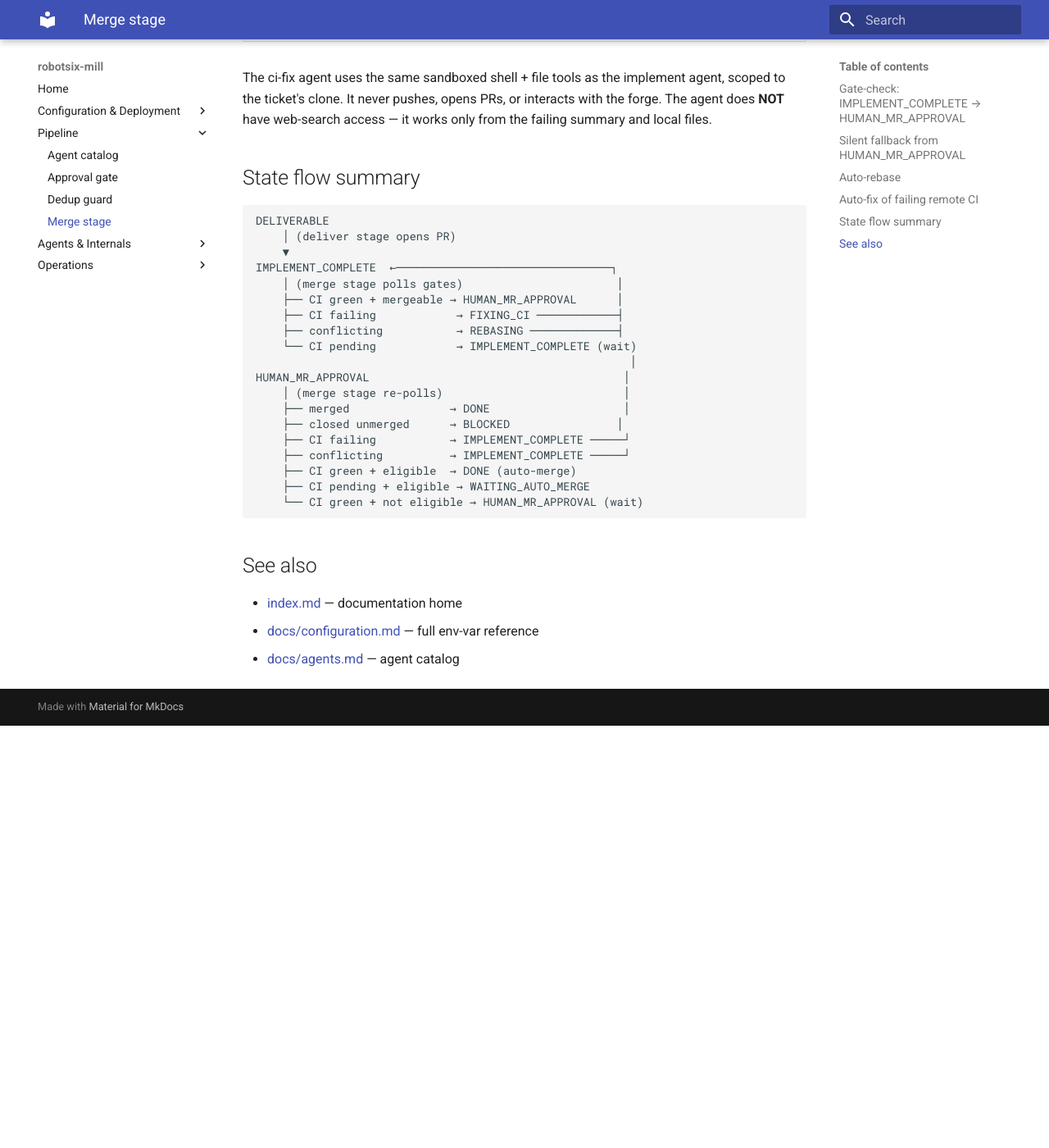
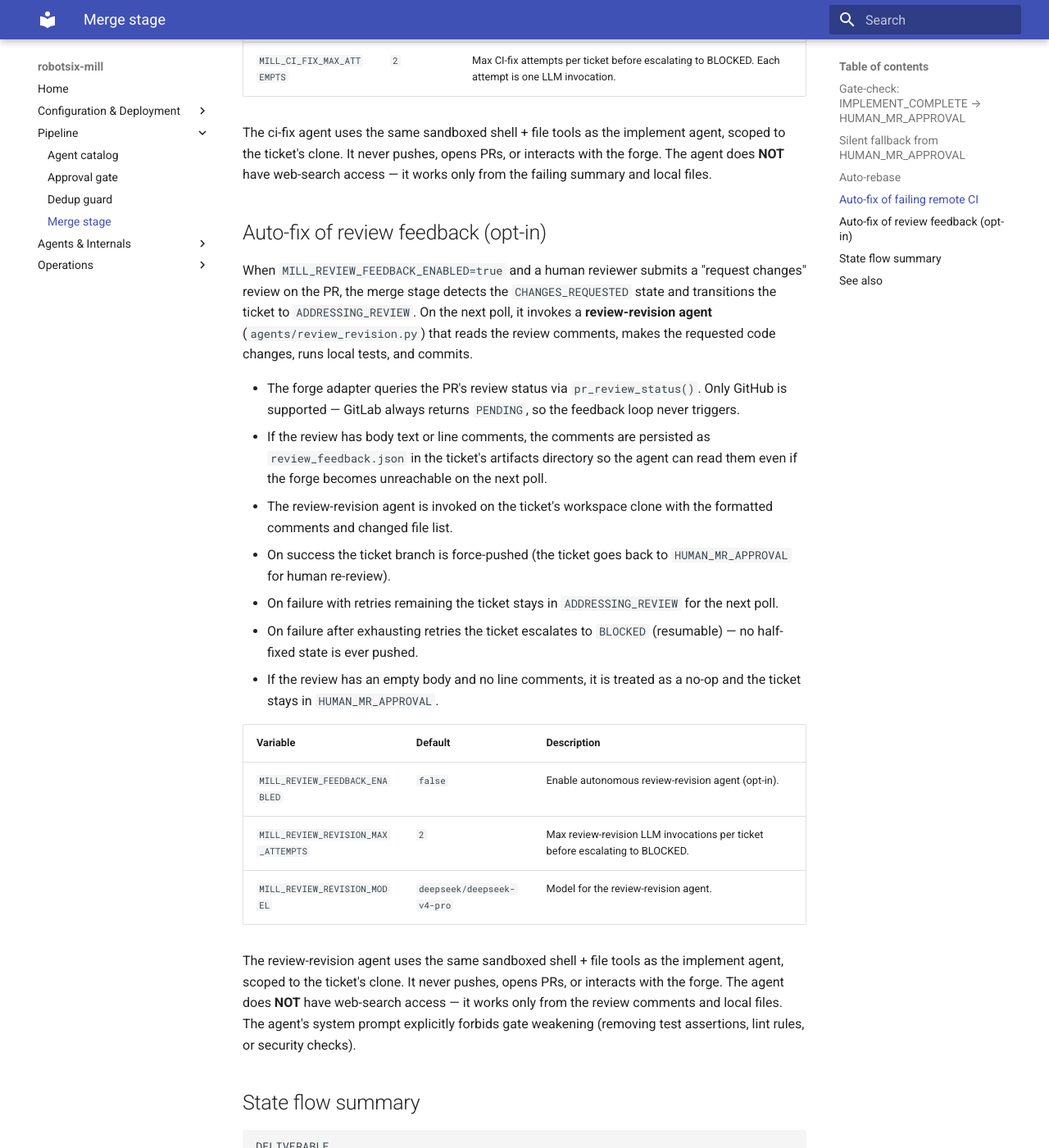
Before and after one commit to damien-robotsix/robotsix-mill, an MkDocs documentation site: the page built from docs/merge-stage.md, in a window 1280 px wide and 1400 px high, scrolled down 2234 px. Shown: the whole window at 82% size. Built offline with MkDocs 1.6.1 and Material for MkDocs 9.7.7, drawn with Linux system fonts in a browser that asks for light colours; before the commit the page ends 3119 px from its top, so only the background shows below that; some of the changed text lies outside the part shown.

Commit message:
mill(docs): Add review-revision agent + merge stage integration for human change requests (20260525T231648Z-add-review-revision-agent-merge-stage-in-5dd9)

````diff
--- a/docs/merge-stage.md
+++ b/docs/merge-stage.md
@@ -1,8 +1,9 @@
-# Merge stage: gate-check, auto-rebase & CI-fix
+# Merge stage: gate-check, auto-rebase, CI-fix & review-revision
 
 The merge stage monitors open PRs and handles several scenarios:
 gate-checking new PRs before notifying humans, auto-rebasing conflicting
-PRs, and auto-fixing failing CI.
+PRs, auto-fixing failing CI, and autonomously addressing human reviewer
+change requests.
 
 ## Gate-check: `IMPLEMENT_COMPLETE` → `HUMAN_MR_APPROVAL`
 
@@ -94,6 +95,46 @@ implement agent, scoped to the ticket's clone. It never pushes, opens
 PRs, or interacts with the forge. The agent does **NOT** have web-search
 access — it works only from the failing summary and local files.
 
+## Auto-fix of review feedback (opt-in)
+
+When `MILL_REVIEW_FEEDBACK_ENABLED=true` and a human reviewer submits a
+"request changes" review on the PR, the merge stage detects the
+`CHANGES_REQUESTED` state and transitions the ticket to
+`ADDRESSING_REVIEW`. On the next poll, it invokes a **review-revision
+agent** (`agents/review_revision.py`) that reads the review comments,
+makes the requested code changes, runs local tests, and commits.
+
+- The forge adapter queries the PR's review status via
+  `pr_review_status()`. Only GitHub is supported — GitLab always
+  returns `PENDING`, so the feedback loop never triggers.
+- If the review has body text or line comments, the comments are
+  persisted as `review_feedback.json` in the ticket's artifacts
+  directory so the agent can read them even if the forge becomes
+  unreachable on the next poll.
+- The review-revision agent is invoked on the ticket's workspace clone
+  with the formatted comments and changed file list.
+- On success the ticket branch is force-pushed (the ticket goes back to
+  `HUMAN_MR_APPROVAL` for human re-review).
+- On failure with retries remaining the ticket stays in
+  `ADDRESSING_REVIEW` for the next poll.
+- On failure after exhausting retries the ticket escalates to `BLOCKED`
+  (resumable) — no half-fixed state is ever pushed.
+- If the review has an empty body and no line comments, it is treated
+  as a no-op and the ticket stays in `HUMAN_MR_APPROVAL`.
+
+| Variable | Default | Description |
+|---|---|---|
+| `MILL_REVIEW_FEEDBACK_ENABLED` | `false` | Enable autonomous review-revision agent (opt-in). |
+| `MILL_REVIEW_REVISION_MAX_ATTEMPTS` | `2` | Max review-revision LLM invocations per ticket before escalating to BLOCKED. |
+| `MILL_REVIEW_REVISION_MODEL` | `deepseek/deepseek-v4-pro` | Model for the review-revision agent. |
+
+The review-revision agent uses the same sandboxed shell + file tools as
+the implement agent, scoped to the ticket's clone. It never pushes,
+opens PRs, or interacts with the forge. The agent does **NOT** have
+web-search access — it works only from the review comments and local
+files. The agent's system prompt explicitly forbids gate weakening
+(removing test assertions, lint rules, or security checks).
+
 ## State flow summary
 
 ```
@@ -113,9 +154,16 @@ HUMAN_MR_APPROVAL                                      │
     ├── closed unmerged      → BLOCKED                │
     ├── CI failing           → IMPLEMENT_COMPLETE ─────┘
     ├── conflicting          → IMPLEMENT_COMPLETE ─────┘
-    ├── CI green + eligible  → DONE (auto-merge)
-    ├── CI pending + eligible → WAITING_AUTO_MERGE
+    ├── changes requested    → ADDRESSING_REVIEW ──────┐
+    ├── CI green + eligible  → DONE (auto-merge)       │
+    ├── CI pending + eligible → WAITING_AUTO_MERGE     │
     └── CI green + not eligible → HUMAN_MR_APPROVAL (wait)
+                                                       │
+ADDRESSING_REVIEW                                      │
+    │ (merge stage runs review-revision agent)         │
+    ├── agent success        → HUMAN_MR_APPROVAL ──────┘
+    ├── agent retry          → ADDRESSING_REVIEW
+    └── agent exhausted      → BLOCKED
 ```
 
 ## See also
````
Also changed, not shown: docs/agents.md (+1 -0 lines).
